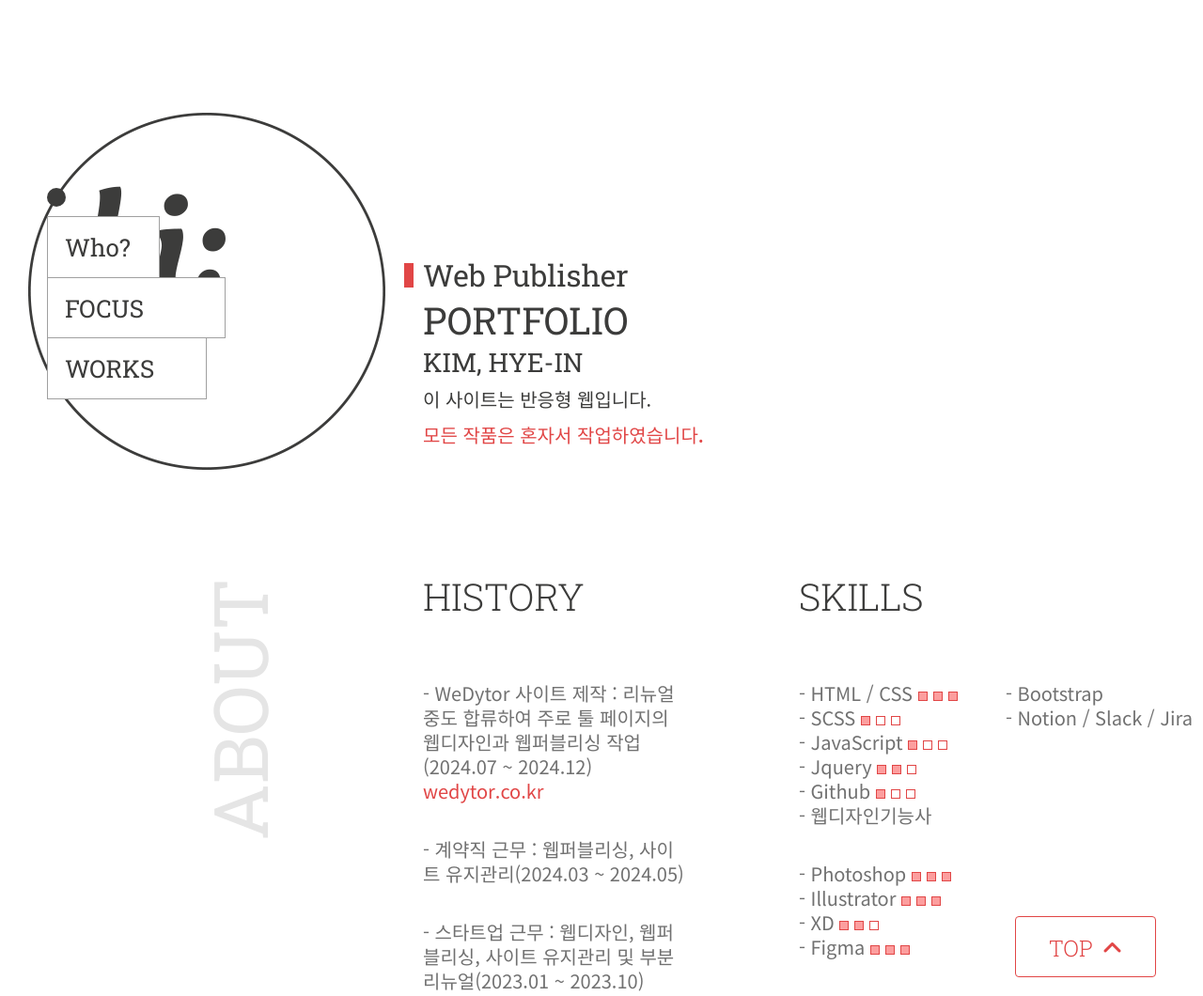
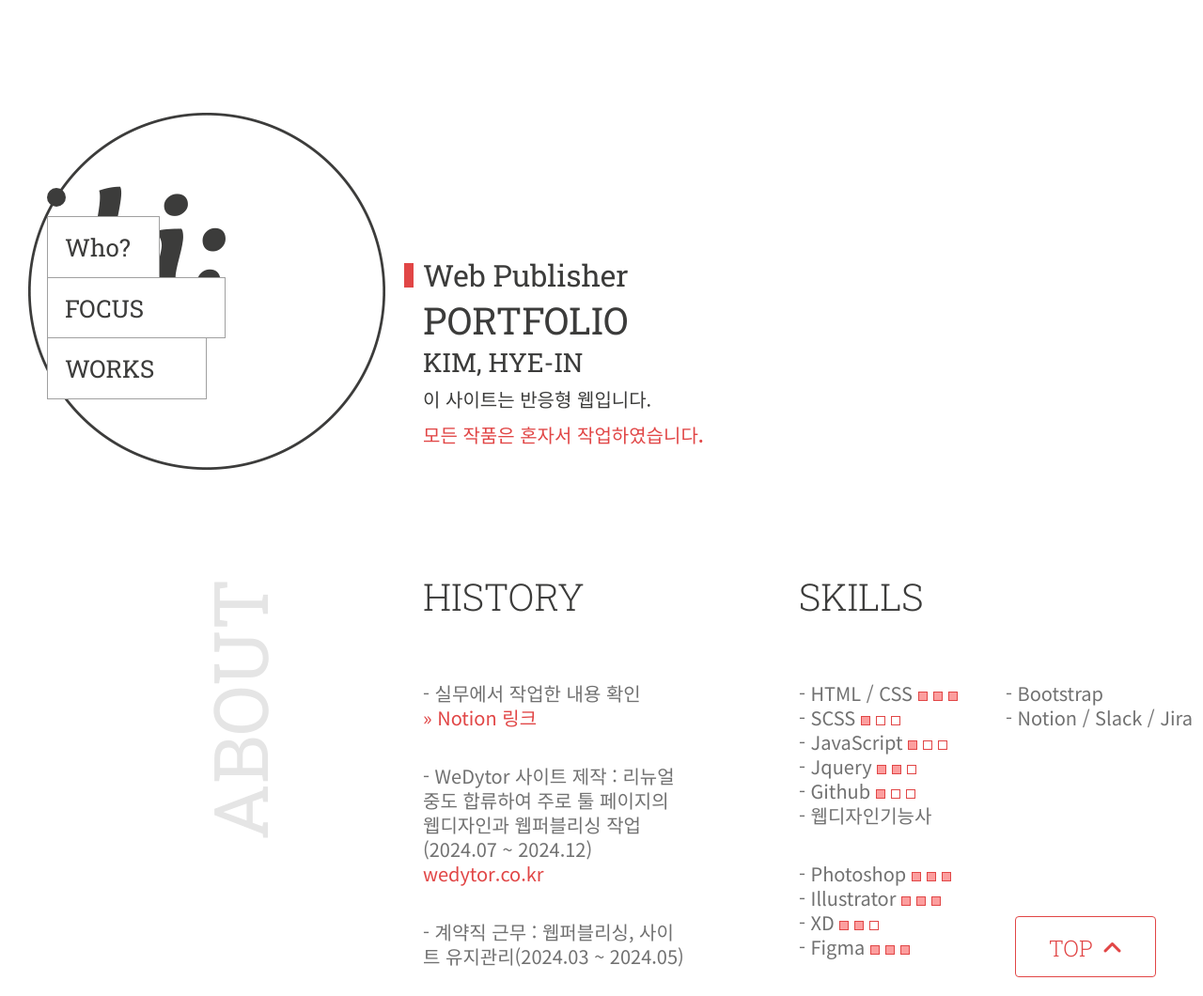
Before and after one commit to HyeInWebpub/portfolio, a plain HTML site: page index.html in a window 1280 px wide. Shown: the top 1060 px of the page at 94% size. Drawn offline with Linux system fonts and the light colour scheme.

Commit message:
2024-12-02 노션 실무기록 페이지 링크 추가

```diff
--- a/css/main_style.css
+++ b/css/main_style.css
@@ -81,7 +81,7 @@ header .txtbox em.participate{font-weight: 500; color: #e14646;}
 .who_s{width: 420px; margin-left: 20px;}
 .who h3{font-size: 40px; font-weight: 300; color: #3c3c3b; line-height: 30px; margin-bottom: 75px;}
 .who p{font-size: 20px; font-weight: 400; color: #717171; line-height: 26px;}
-.who p a{color: #e14646;}
+.who p a{color: #e14646; display: block;}
 .who_h p{width: 280px;}
 .who_s li{float: left; width: 200px; margin-bottom: 10px;}
 .who_s li:nth-child(1){margin-right: 20px;}
--- a/index.html
+++ b/index.html
@@ -101,6 +101,12 @@
                 <li class="who_h">
                     <h3>HISTORY</h3>
                     <ul>
+                        <li>
+                            <p class="w_btm_space">
+                                - 실무에서 작업한 내용 확인
+                                <a href="https://www.notion.so/ec0ef6ed7cb2453790c2a10ccfb9cdf9" target="_blank">&raquo; Notion 링크</a>
+                            </p>
+                        </li>
                         <li>
                             <p class="w_btm_space">
                                 - WeDytor 사이트 제작 : 리뉴얼 중도 합류하여 주로 툴 페이지의 웹디자인과 웹퍼블리싱 작업(2024.07 ~ 2024.12)
```
